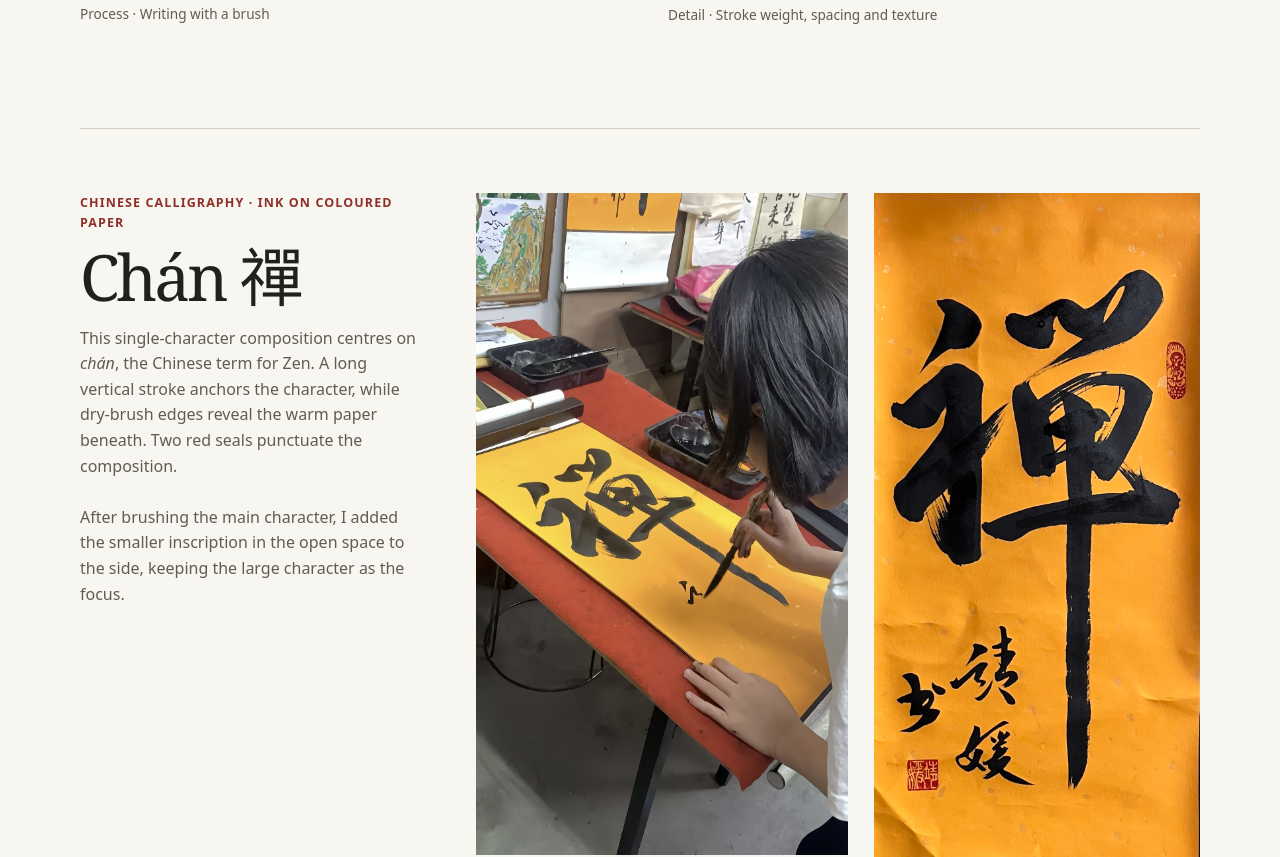
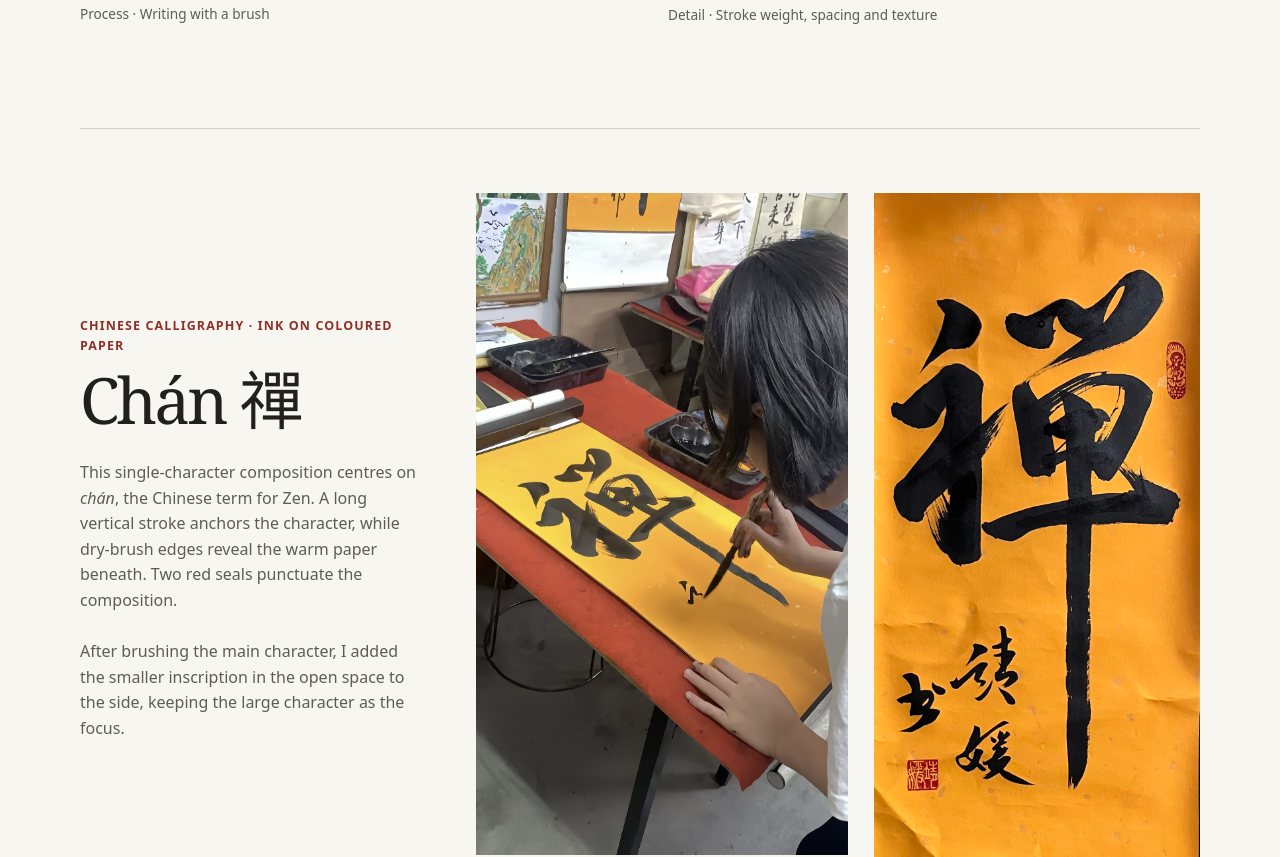
Before and after one commit to daya614/daya614.github.io, a plain HTML site: page index.html in a window 1280 px wide. Shown: the part 1636-2493 px from the top of the page. Drawn offline with Linux system fonts and the light colour scheme.

Commit message:
Centre Chan project copy and improve spacing

```diff
--- a/index.html
+++ b/index.html
@@ -30,7 +30,8 @@ section { scroll-margin-top:1rem; margin-bottom:clamp(4rem, 9vw, 8rem); }
 .medium { color:var(--red); font-size:.78rem; font-weight:700; letter-spacing:.09em; text-transform:uppercase; margin:0 0 .7rem; }
 .description { max-width:57ch; color:var(--muted); margin:1rem 0 1.6rem; }
 .pair { display:grid; grid-template-columns:1.057fr 1fr; gap:clamp(.8rem, 2vw, 1.6rem); }
-.chan-project { display:grid; grid-template-columns:minmax(0, 1fr) minmax(0, 2.1fr); column-gap:clamp(1.5rem, 4vw, 3.5rem); align-items:start; }
+.chan-project { display:grid; grid-template-columns:minmax(0, 1fr) minmax(0, 2.1fr); column-gap:clamp(1.5rem, 4vw, 3.5rem); align-items:center; }
+.chan-project h3 + .description { margin-top:1.75rem; }
 .chan-pair { grid-template-columns:minmax(0, 1.14fr) minmax(0, 1fr); }
 .logo-process, .logo-renders { display:grid; gap:clamp(.8rem, 2vw, 1.6rem); }
 .logo-process { grid-template-columns:minmax(0, 1fr) minmax(0, 1.2fr); }
```
